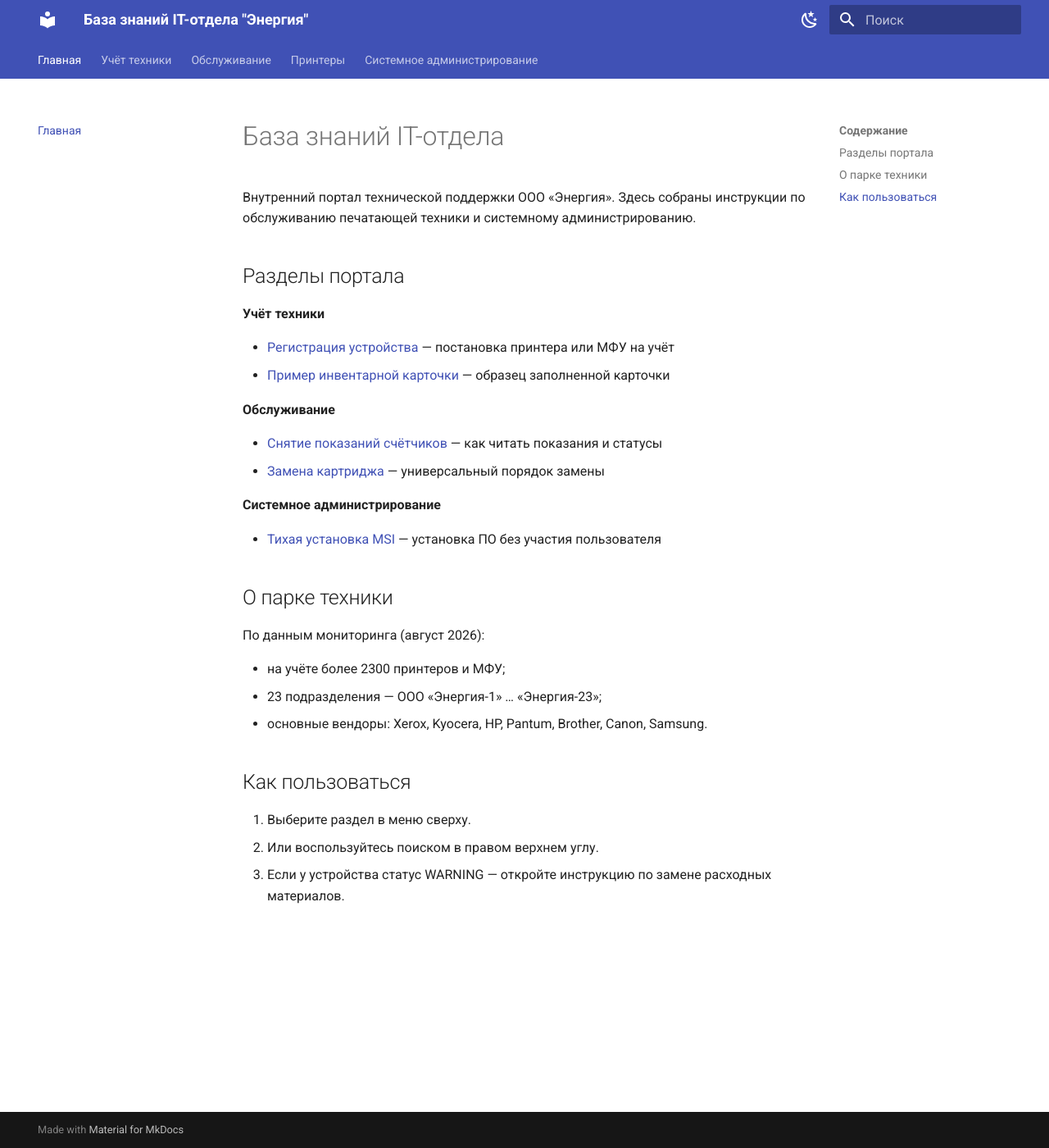
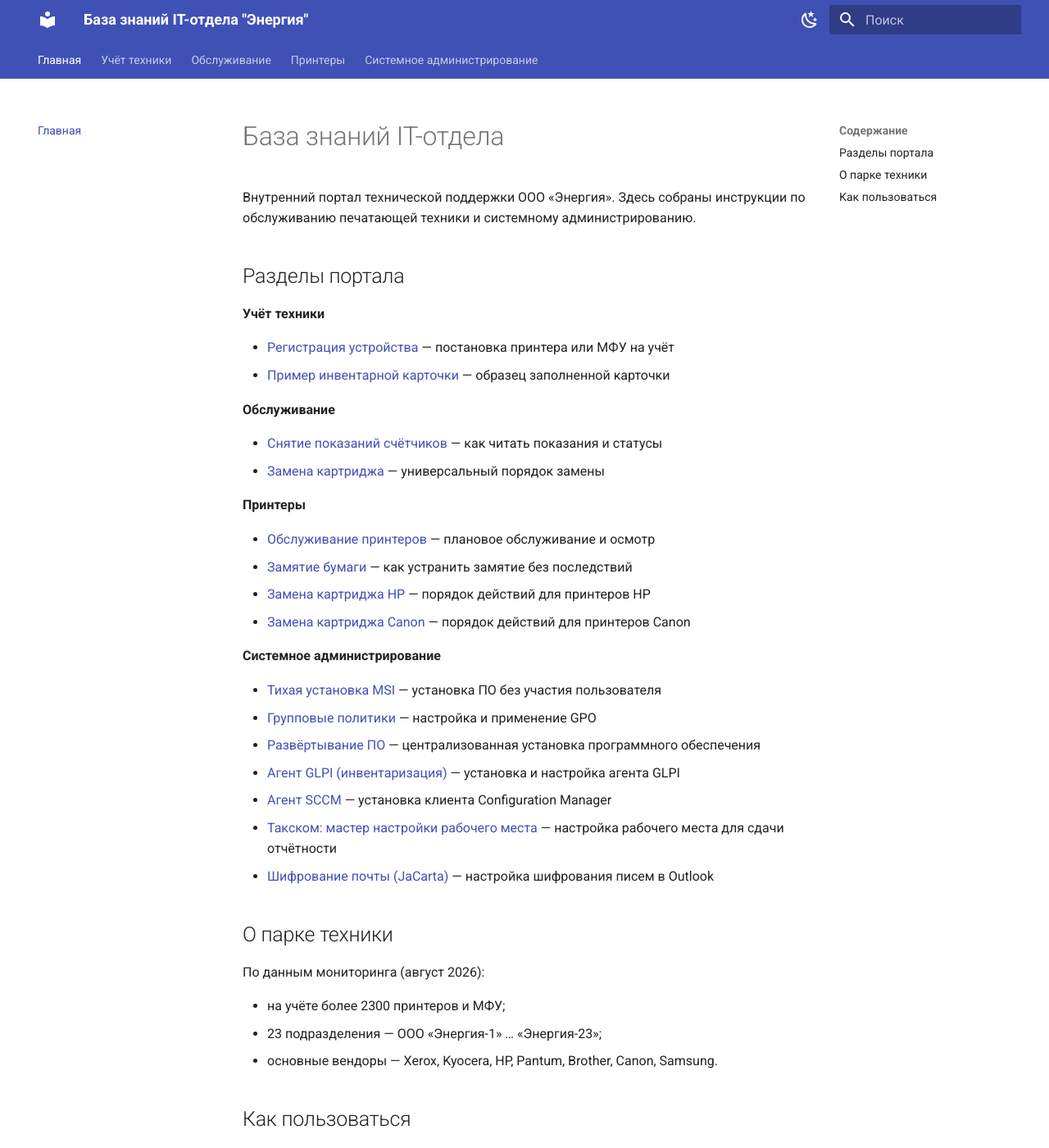
Before and after one commit to smonettik/it-portal, an MkDocs documentation site: the page built from docs/index.md, in a window 1280 px wide and 1400 px high. Shown: the whole window at 82% size. Built offline with MkDocs 1.6.1 and Material for MkDocs 9.7.7, drawn with Linux system fonts in a browser that asks for light colours.

Commit message:
Update main page with all sections

```diff
--- a/docs/index.md
+++ b/docs/index.md
@@ -14,9 +14,22 @@
 - [Снятие показаний счётчиков](maintenance/counters.md) — как читать показания и статусы
 - [Замена картриджа](maintenance/supplies.md) — универсальный порядок замены
 
+**Принтеры**
+
+- [Обслуживание принтеров](printers/maintenance.md) — плановое обслуживание и осмотр
+- [Замятие бумаги](printers/paper-jam.md) — как устранить замятие без последствий
+- [Замена картриджа HP](printers/hp-cartridge.md) — порядок действий для принтеров HP
+- [Замена картриджа Canon](printers/canon-cartridge.md) — порядок действий для принтеров Canon
+
 **Системное администрирование**
 
 - [Тихая установка MSI](admin/msi-install.md) — установка ПО без участия пользователя
+- [Групповые политики](admin/group-policy.md) — настройка и применение GPO
+- [Развёртывание ПО](admin/software-deploy.md) — централизованная установка программного обеспечения
+- [Агент GLPI (инвентаризация)](admin/glpi-agent.md) — установка и настройка агента GLPI
+- [Агент SCCM](admin/sccm-agent.md) — установка клиента Configuration Manager
+- [Такском: мастер настройки рабочего места](admin/taxcom-master.md) — настройка рабочего места для сдачи отчётности
+- [Шифрование почты (JaCarta)](admin/outlook-jacarta.md) — настройка шифрования писем в Outlook
 
 ## О парке техники
 
@@ -24,7 +37,7 @@
 
 - на учёте более 2300 принтеров и МФУ;
 - 23 подразделения — ООО «Энергия-1» … «Энергия-23»;
-- основные вендоры: Xerox, Kyocera, HP, Pantum, Brother, Canon, Samsung.
+- основные вендоры — Xerox, Kyocera, HP, Pantum, Brother, Canon, Samsung.
 
 ## Как пользоваться
 
```
